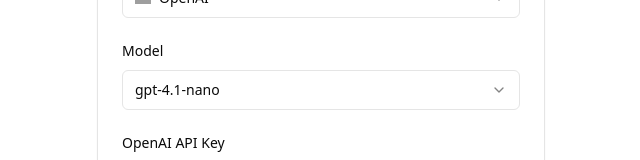
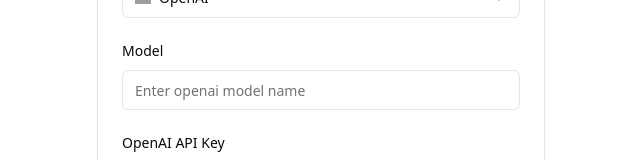
Before and after one commit to rishiskhare/ai-key-tester, a Next.js app: page / in a window 1280 px wide. Shown: the part 413-573 px from the top of the page, without its empty margins (319-959 px from the left). Built offline with nearby package versions, Linux system fonts and the light colour scheme; grey boxes are pictures that could not be loaded.

Commit message:
feat: converted model name input to text, instead of dropdown selection

```diff
--- a/app/page.tsx
+++ b/app/page.tsx
@@ -133,62 +133,13 @@ export default function AIKeyTester() {
   const [provider, setProvider] = useState("openai")
   const [apiKey, setApiKey] = useState("")
   const [showApiKey, setShowApiKey] = useState(false)
-  const [model, setModel] = useState("gpt-4.1-nano")
-  const [customModel, setCustomModel] = useState("")
-  const [isCustomModel, setIsCustomModel] = useState(false)
+  const [model, setModel] = useState("")
   const [result, setResult] = useState<TestResult | null>(null)
   const [isLoading, setIsLoading] = useState(false)
   const [successOverlayState, setSuccessOverlayState] = useState<OverlayState>("hidden")
   const [errorOverlayState, setErrorOverlayState] = useState<OverlayState>("hidden")
   const [safetyInfoExpanded, setSafetyInfoExpanded] = useState(true)
   const [hasTestedConnection, setHasTestedConnection] = useState(false)
-
-  const modelOptions = {
-    openai: [
-      "gpt-4.1",
-      "gpt-4.1-mini",
-      "gpt-4.1-nano",
-      "gpt-4o",
-      "gpt-4o-mini",
-      "gpt-4-turbo",
-      "gpt-4",
-      "gpt-3.5-turbo",
-      "o1",
-      "o1-mini",
-      "o1-preview",
-      "o3-mini",
-      "o3",
-      "o4-mini",
-      "chatgpt-4o-latest",
-      "custom",
-    ],
-    google: [
-      "gemini-2.5-flash-preview-04-17",
-      "gemini-2.5-pro-exp-03-25",
-      "gemini-2.0-flash",
-      "gemini-1.5-pro",
-      "gemini-1.5-pro-latest",
-      "gemini-1.5-flash",
-      "gemini-1.5-flash-latest",
-      "gemini-1.5-flash-8b",
-      "gemini-1.5-flash-8b-latest",
-      "custom",
-    ],
-    anthropic: [
-      "claude-3-7-sonnet-20250219",
-      "claude-3-5-sonnet-20241022",
-      "claude-3-5-sonnet-20240620",
-      "claude-3-5-haiku-20241022",
-      "claude-3-opus-20240229",
-      "claude-3-sonnet-20240229",
-      "claude-3-haiku-20240307",
-      "custom",
-    ],
-    huggingface: [],
-    xai: ["grok-3", "grok-3-fast", "grok-3-mini", "grok-3-mini-fast", "grok-2-1212", "grok-beta", "custom"],
-    perplexity: ["sonar-pro", "sonar", "sonar-deep-research", "custom"],
-    mistral: ["mistral-large-latest", "mistral-small-latest", "ministral-3b-latest", "ministral-8b-latest", "custom"],
-  }
 
   const handleProviderChange = (value: string) => {
     setProvider(value)
@@ -208,14 +159,11 @@ export default function AIKeyTester() {
     } else if (value === "mistral") {
       setModel("mistral-large-latest")
     }
-
-    setIsCustomModel(false)
     setResult(null)
   }
 
   const handleModelChange = (value: string) => {
     setModel(value)
-    setIsCustomModel(value === "custom")
   }
 
   const toggleApiKeyVisibility = () => {
@@ -290,7 +238,7 @@ export default function AIKeyTester() {
         })
         showSuccessAnimation()
       } else {
-        const selectedModel = isCustomModel ? customModel : model
+        const selectedModel = model
         const testPrompt = "Hello, please respond with a simple confirmation if you can read this message."
 
         if (provider === "openai") {
@@ -590,32 +538,15 @@ export default function AIKeyTester() {
           {provider !== "huggingface" && (
             <div className="space-y-2">
               <Label htmlFor="model">Model</Label>
-              <Select value={model} onValueChange={handleModelChange}>
-                <SelectTrigger id="model" className="text-left">
-                  <SelectValue placeholder="Select a model" />
-                </SelectTrigger>
-                <SelectContent>
-                  {modelOptions[provider as keyof typeof modelOptions].map((modelOption) => (
-                    <SelectItem key={modelOption} value={modelOption} className="w-full">
-                      <span>{modelOption}</span>
-                    </SelectItem>
-                  ))}
-                </SelectContent>
-              </Select>
+              <Input
+                id="model"
+                placeholder={`Enter ${provider} model name`}
+                value={model}
+                onChange={(e) => setModel(e.target.value)}
+              />
             </div>
           )}
 
-          {isCustomModel && (
-            <div className="space-y-2">
-              <Label htmlFor="custom-model">Custom Model Name</Label>
-              <Input
-                id="custom-model"
-                placeholder={`Enter ${provider} model name`}
-                value={customModel}
-                onChange={(e) => setCustomModel(e.target.value)}
-              />
-            </div>
-          )}
 
           <div className="space-y-2">
             <Label htmlFor="api-key">{getApiKeyLabel()}</Label>
@@ -678,7 +609,7 @@ export default function AIKeyTester() {
         <CardFooter>
           <Button
             onClick={testApiKey}
-            disabled={isLoading || !apiKey || (isCustomModel && !customModel)}
+            disabled={isLoading || !apiKey || (provider !== "huggingface" && !model)}
             className="w-full"
           >
             {isLoading ? (
```
